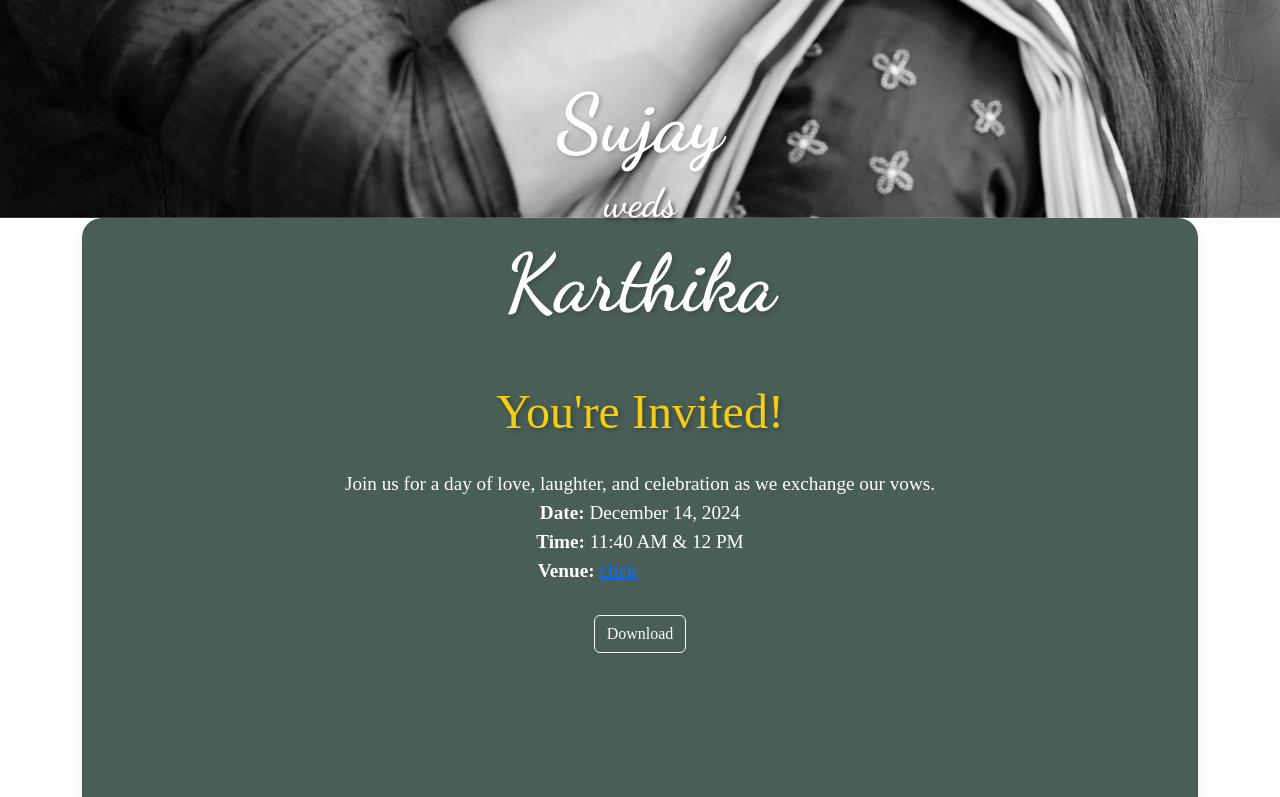
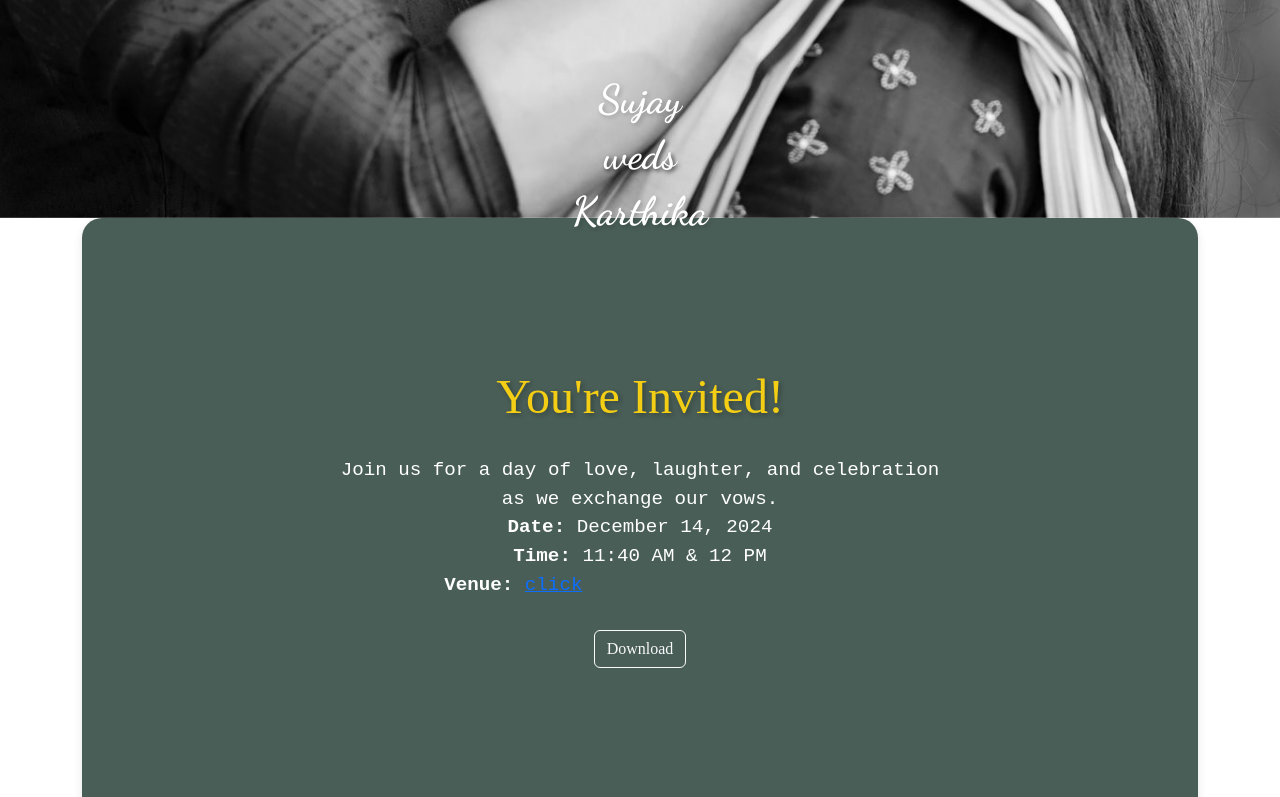
Before and after one commit to ijishnupr/Invitation, a React (Create React App) app: page / in a window 1280 px wide. Shown: the part 582-1379 px from the top of the page. Built offline with nearby package versions, Linux system fonts and the light colour scheme.

Commit message:
removed favicon

```diff
--- a/src/container/details.js
+++ b/src/container/details.js
@@ -41,6 +41,7 @@ function WeddingInvitation() {
                 {/* Details Section */}
                 <p style={{
                     fontSize: '1.2rem',
+                    fontFamily:'monospace',
                     color: 'white',
                     textAlign: 'center',
                     marginBottom: '30px',
--- a/src/container/main.js
+++ b/src/container/main.js
@@ -53,6 +53,7 @@ function Main() {
           }
           .sujay {
             font-family: 'Dancing Script', cursive;
+             color:#CF0A0A
             font-size: 5rem;
             text-shadow: 2px 2px 4px rgba(0, 0, 0, 0.2);
           }
@@ -69,6 +70,7 @@ function Main() {
             }
             .sujay {
               font-size: 6rem;
+              text-shadow: 2px 2px 4px rgba(0, 0, 0, 2);
               color:#CF0A0A
             }
             .weds {
@@ -86,6 +88,7 @@ function Main() {
             }
             .sujay {
               font-size: 5rem;
+              text-shadow: 2px 2px 4px rgba(0, 0, 0, 2);
             }
             .weds {
               font-size: 2rem;
```
